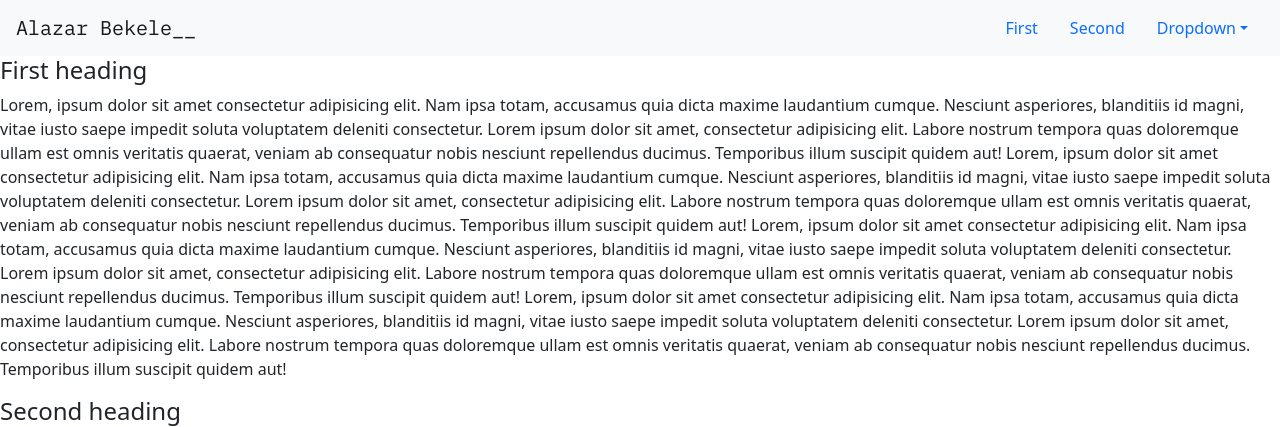
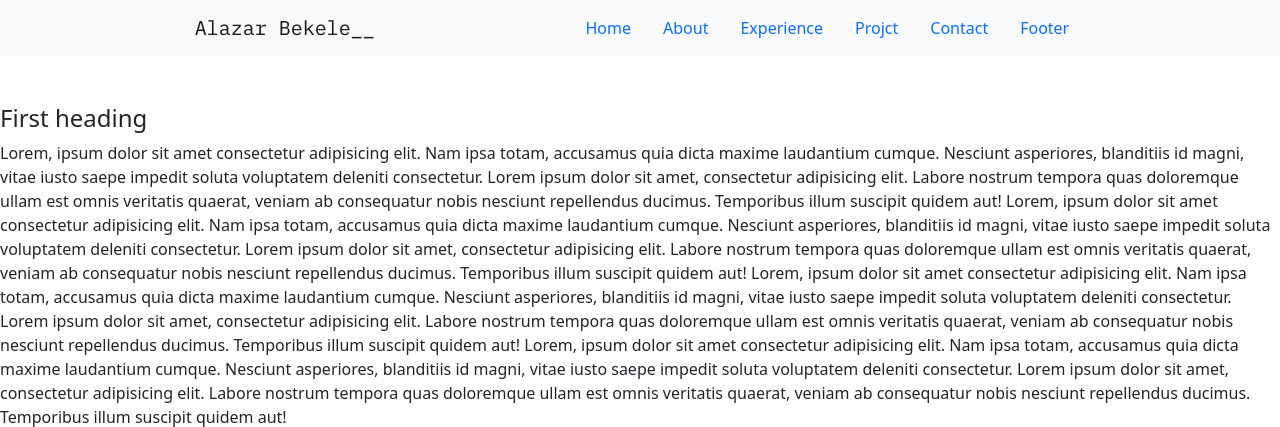
Before and after one commit to AlazarBekele/Modern-Portfolio-Site, a Django app: page / in a window 1280 px wide. Shown: the top 427 px of the page. Run offline with Django 4.2, Linux system fonts and the light colour scheme.

Commit message:
Finsh Nav Bar

```diff
--- a/Base/templates/Include/MainBody.html
+++ b/Base/templates/Include/MainBody.html
@@ -1,5 +1,5 @@
 
-<nav id="navbar-example2" class="navbar navbar-light bg-light px-3">
+<nav id="navbar-example2" class="navbar navbar-light bg-light px-3 d-flex justify-content-evenly mb-5">
   <a class="navbar-brand ibm-plex-mono-regular styleDot" href="#">Alazar Bekele__</a>
 
   {% include "include/NavBar.html" %}
--- a/Base/templates/Include/NavBar.html
+++ b/Base/templates/Include/NavBar.html
@@ -1,18 +1,20 @@
 <ul class="nav nav-pills">
   <li class="nav-item">
-    <a class="nav-link" href="#scrollspyHeading1">First</a>
+    <a class="nav-link" href="#scrollspyHeading1">Home</a>
   </li>
   <li class="nav-item">
-    <a class="nav-link" href="#scrollspyHeading2">Second</a>
+    <a class="nav-link" href="#scrollspyHeading2">About</a>
   </li>
-  <li class="nav-item dropdown">
-    <a class="nav-link dropdown-toggle" data-bs-toggle="dropdown" href="#" role="button" aria-expanded="false">Dropdown</a>
-    <ul class="dropdown-menu">
-      <li><a class="dropdown-item" href="#scrollspyHeading3">Third</a></li>
-      <li><a class="dropdown-item" href="#scrollspyHeading4">Fourth</a></li>
-      <li><hr class="dropdown-divider"></li>
-      <li><a class="dropdown-item" href="#scrollspyHeading5">Fifth</a></li>
-      <li><a class="dropdown-item" href="#scrollspyHeading6">Six</a></li>
-    </ul>
+  <li class="nav-item">
+    <a class="nav-link" href="#scrollspyHeading3">Experience</a>
+  </li>
+  <li class="nav-item">
+    <a class="nav-link" href="#scrollspyHeading4">Projct</a>
+  </li>
+  <li class="nav-item">
+    <a class="nav-link" href="#scrollspyHeading5">Contact</a>
+  </li>
+  <li class="nav-item">
+    <a class="nav-link" href="#scrollspyHeading6">Footer</a>
   </li>
 </ul>
```
